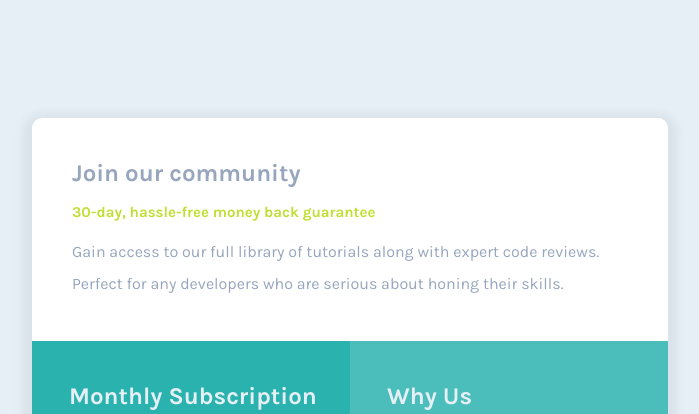
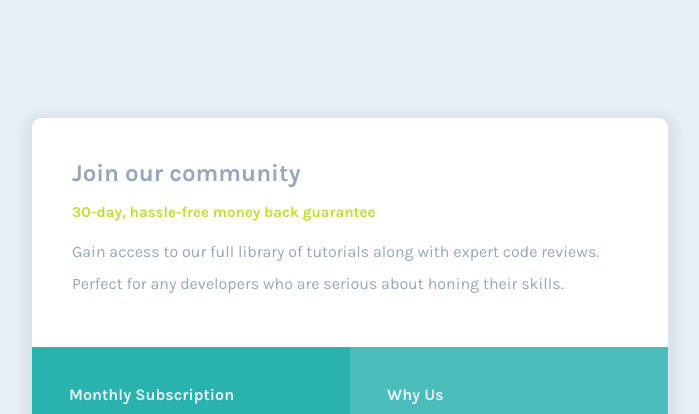
Before and after one commit to herbras/Single-Price-Grid, a plain HTML site: page index.html in a window 1280 px wide. Shown: the top 414 px of the page, without its empty margins (290-989 px from the left). Drawn offline with Linux system fonts and the light colour scheme.

Commit message:
imporvemnet
change h1 to h2

```diff
--- a/index.html
+++ b/index.html
@@ -25,7 +25,7 @@
     </div>
     <!---->
     <div class="content2">
-      <h1>Monthly Subscription</h1>
+      <h2>Monthly Subscription</h2>
       <p class="priceTag">
         <span id="price">&dollar;29</span> <span id="text">per month</span>
       </p>
@@ -37,7 +37,7 @@
       </button>
     </div>
     <div class="content3">
-      <h1>Why Us</h1>
+      <h2>Why Us</h2>
 
       <ul>
         <li> Tutorials by industry experts
```
